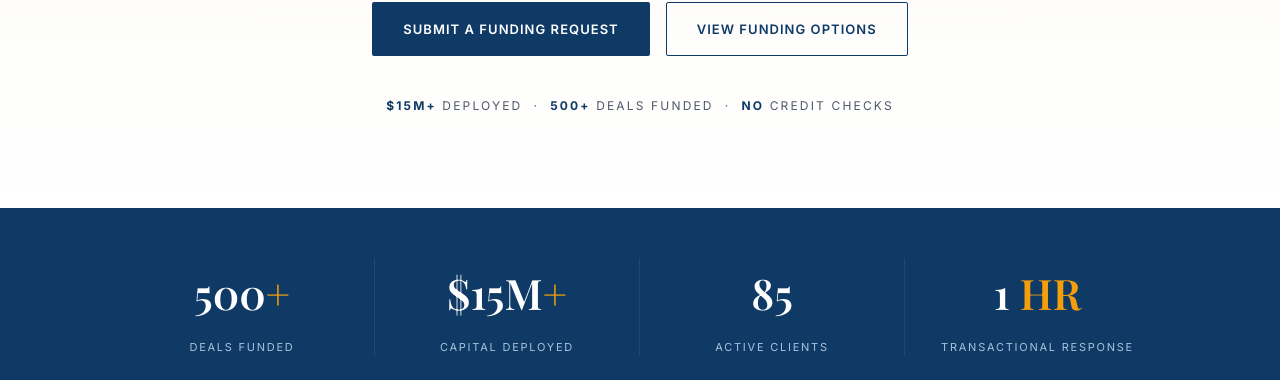
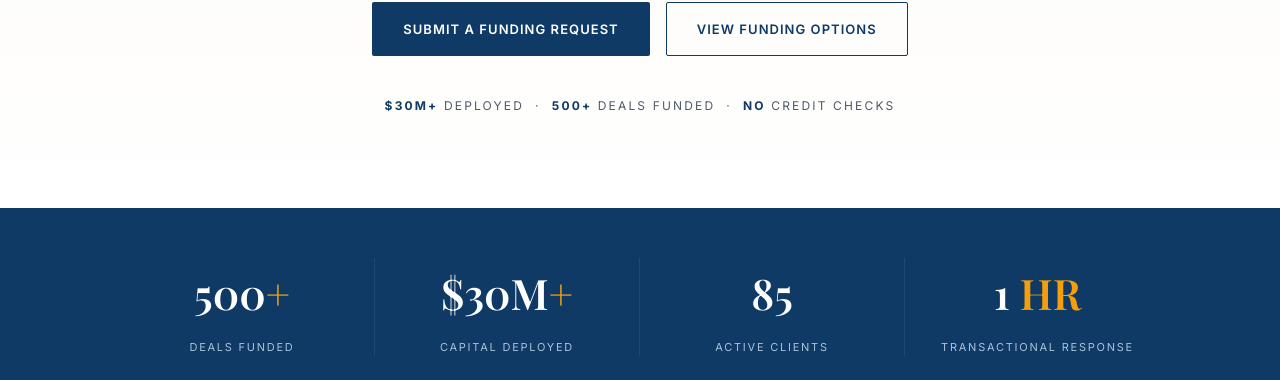
Before and after one commit to pmartbrown/rqf-site-v4-classic, a plain HTML site: page index.html in a window 1280 px wide. Shown: the part 662-1042 px from the top of the page. Drawn offline with nearby package versions, Linux system fonts and the light colour scheme.

Commit message:
Update capital deployed figure to $30M+ (#2)
Paul confirmed Real Quick Funds has funded over $30M. Replace the
$15M+ deployed figure in the hero trust line and the capital-deployed
stat. Deal count and the other stats stay the same.

Co-authored-by: Cursor Agent <cursoragent@cursor.com>

```diff
--- a/index.html
+++ b/index.html
@@ -204,14 +204,14 @@
       <button class="btn btn-primary" onclick="openForm('General')">Submit a Funding Request</button>
       <a href="#products" class="btn btn-outline">View Funding Options</a>
     </div>
-    <div class="trust"><b>$15M+</b> Deployed &nbsp;&middot;&nbsp; <b>500+</b> Deals Funded &nbsp;&middot;&nbsp; <b>No</b> Credit Checks</div>
+    <div class="trust"><b>$30M+</b> Deployed &nbsp;&middot;&nbsp; <b>500+</b> Deals Funded &nbsp;&middot;&nbsp; <b>No</b> Credit Checks</div>
   </div>
 </section>
 
 <div class="stats">
   <div class="wrap">
     <div class="stat"><div class="num">500<span>+</span></div><div class="lab">Deals Funded</div></div>
-    <div class="stat"><div class="num">$15M<span>+</span></div><div class="lab">Capital Deployed</div></div>
+    <div class="stat"><div class="num">$30M<span>+</span></div><div class="lab">Capital Deployed</div></div>
     <div class="stat"><div class="num">85</div><div class="lab">Active Clients</div></div>
     <div class="stat"><div class="num">1 <span>HR</span></div><div class="lab">Transactional Response</div></div>
   </div>
```
